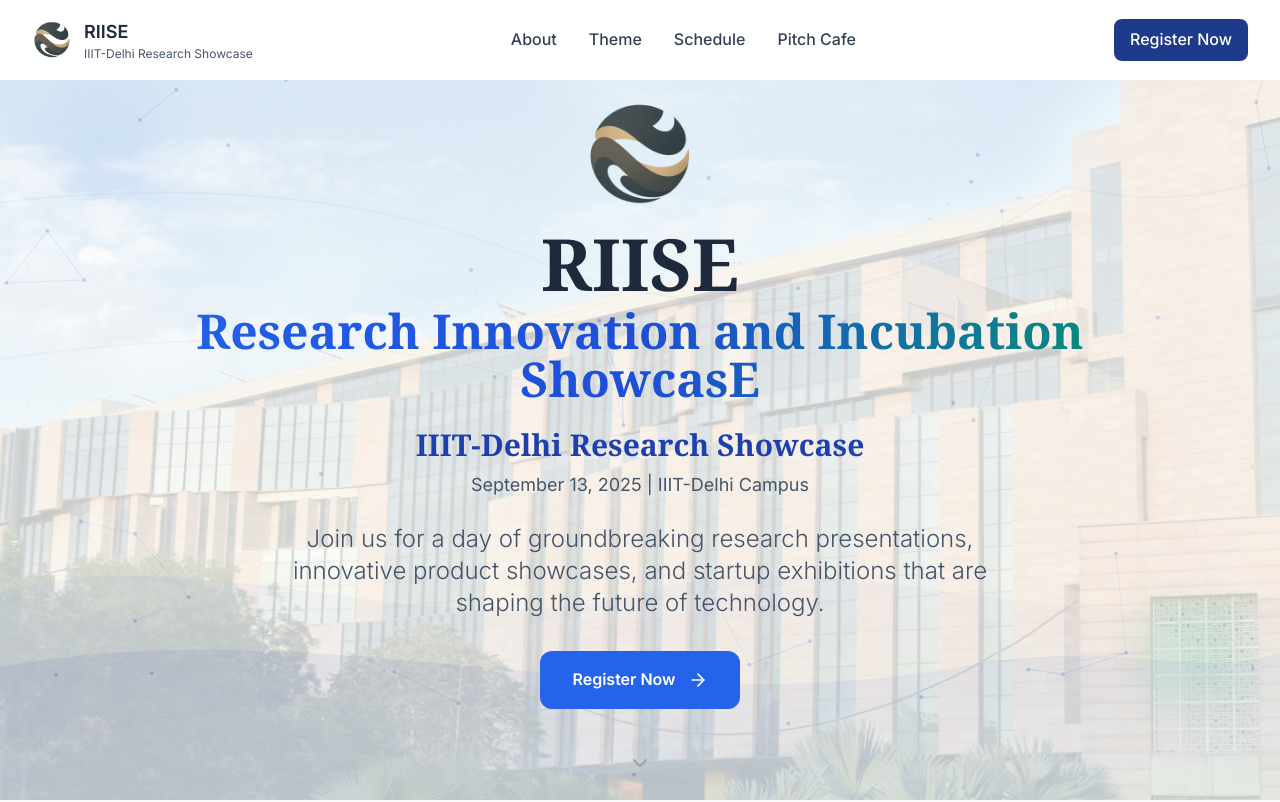
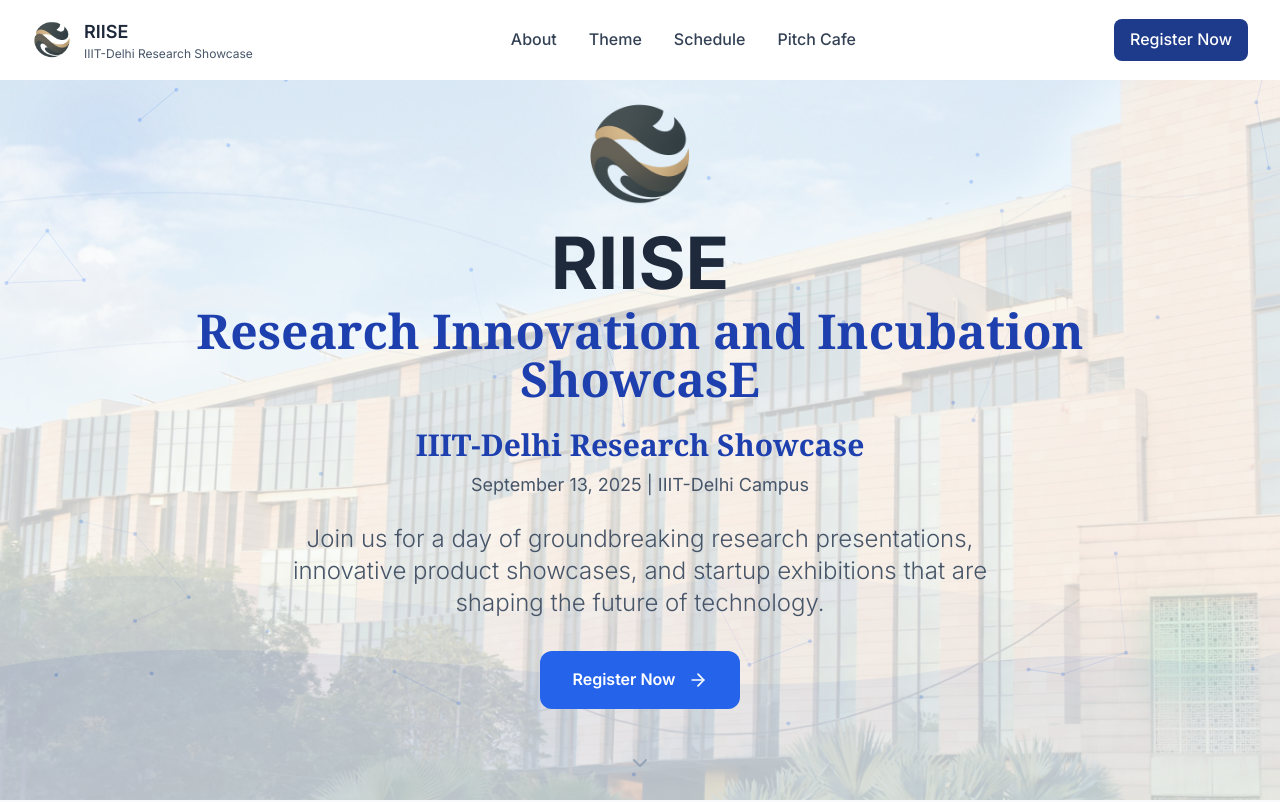
Before and after one commit to AbhiIIITD/RIISE-2025-Website, a React (Vite) app: page / in a window 1280 px wide. Shown: the top 802 px of the page. Built offline with nearby package versions, Linux system fonts and the light colour scheme.

Commit message:
Hero section updated

```diff
--- a/src/components/Hero.tsx
+++ b/src/components/Hero.tsx
@@ -9,7 +9,7 @@
       <div
         className="absolute inset-0 bg-cover bg-center bg-no-repeat opacity-20"
         style={{
-          backgroundImage: "url('/bg.jpg')",
+          backgroundImage: "url('/riise2025/bg.jpg')",
         }}
       />
 
@@ -34,12 +34,12 @@
             />
 
             {/* Main Title */}
-            <span className="font-serif text-slate-800 text-5xl sm:text-6xl lg:text-7xl">
+            <span className="font-lucidity-expand text-slate-800 text-5xl sm:text-6xl lg:text-7xl">
               RIISE
             </span>
 
             {/* Subtitle */}
-            <span className="font-serif bg-gradient-to-r from-blue-600 via-blue-700 to-emerald-600 bg-clip-text text-transparent text-3xl sm:text-4xl lg:text-5xl mt-2">
+            <span className="font-serif bg-blue-800 bg-clip-text text-transparent text-3xl sm:text-4xl lg:text-5xl mt-2">
               Research Innovation and Incubation ShowcasE
             </span>
           </h1>
--- a/src/index.css
+++ b/src/index.css
@@ -1,4 +1,6 @@
 @import url('https://fonts.googleapis.com/css2?family=Inter:wght@300;400;500;600;700&family=Playfair+Display:wght@400;500;600;700&display=swap');
+@import './styles/fonts.css';
+
 @tailwind base;
 @tailwind components;
 @tailwind utilities;
@@ -32,6 +34,10 @@
   }
 }
 
+@theme {
+  --font-lucidity-expand: 'lucidity-expand', 'sans-serif'
+}
+
 /* Custom animations */
 @keyframes float {
   0%, 100% { transform: translateY(0px); }
--- /dev/null
+++ b/src/styles/fonts.css
@@ -0,0 +1,6 @@
+@font-face {
+  font-family: 'lucidity-expand';
+  src: url('/fonts/lucidity-expand.ttf') format('truetype');
+  font-weight: normal;
+  font-style: normal;
+}
```
Also changed, not shown: public/fonts/lucidity-expand.ttf (added).
